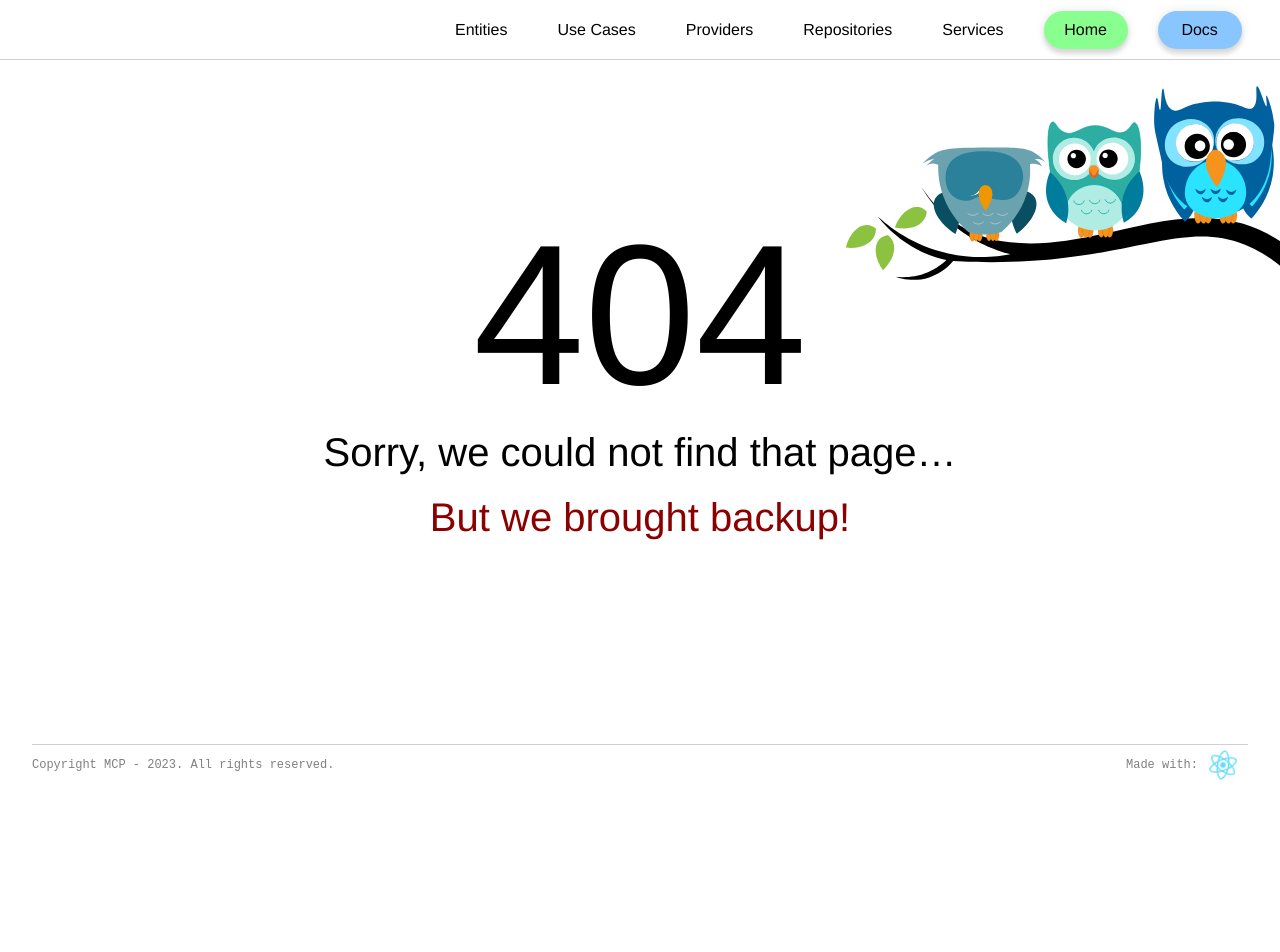
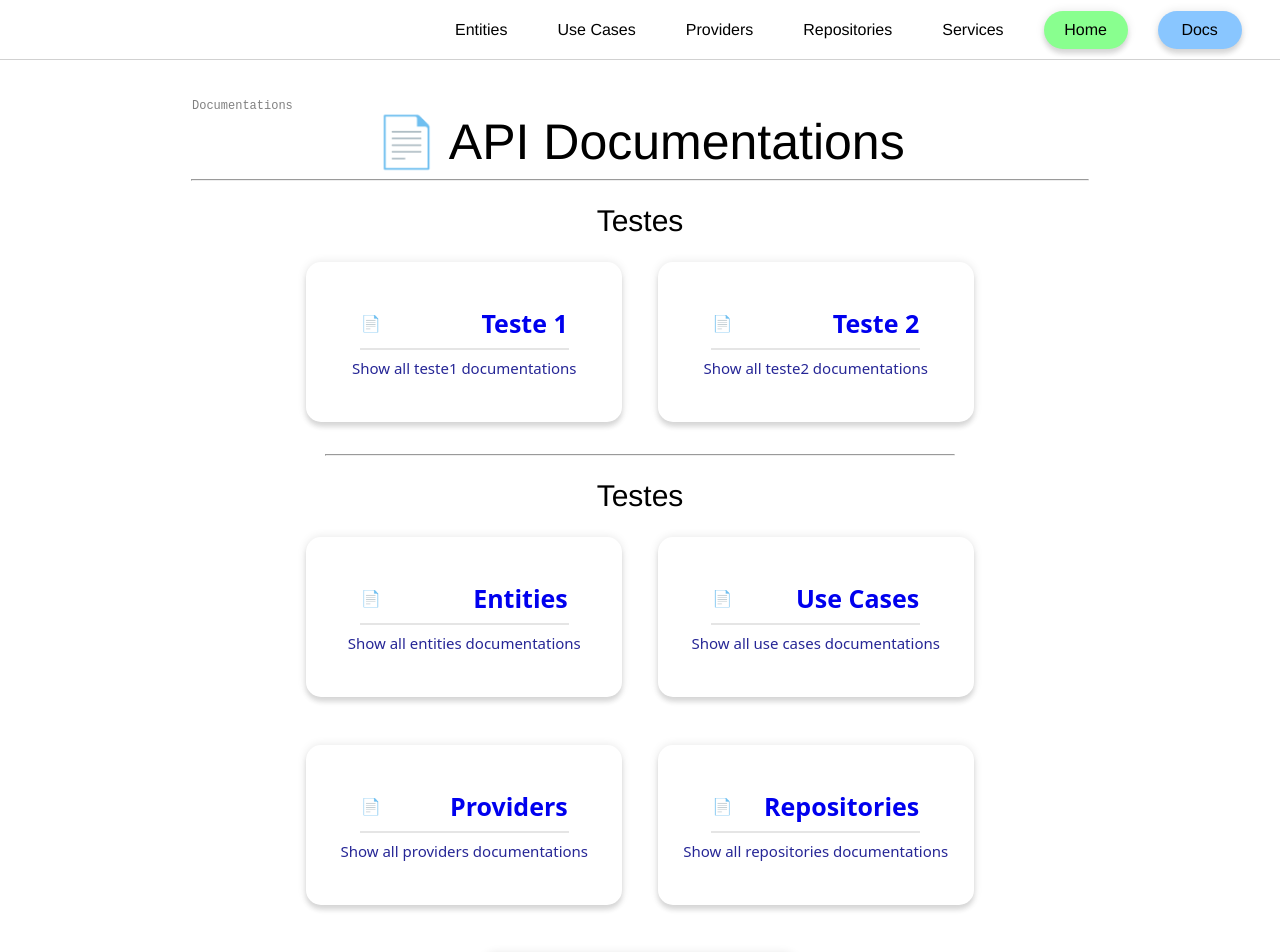
Before and after one commit to matheuscpellanda/erp-api-documentation, a React (Create React App) app: page /erp-api-documentation/docs in a window 1280 px wide. Before the commit this address had no page. Shown: the top 952 px of the page. Before the commit the page ends 800 px from the top, so only its background shows below. Built offline with nearby package versions, Linux system fonts and the light colour scheme.

Commit message:
Updated path

```diff
--- a/package.json
+++ b/package.json
@@ -1,8 +1,8 @@
 {
-  "name": "doc-reference-api",
+  "name": "erp-api-documentation",
   "version": "1.0.0",
   "private": false,
-  "homepage": "https://matheuscpellanda.github.io/doc-reference-api/",
+  "homepage": "https://matheuscpellanda.github.io/erp-api-documentation/",
   "dependencies": {
     "@testing-library/jest-dom": "^5.16.5",
     "@testing-library/react": "^13.4.0",
--- a/src/components/Content.jsx
+++ b/src/components/Content.jsx
@@ -10,10 +10,10 @@ export default class Content extends Component {
   render() {
     return (
       <Switch>
-        <Route exact path="/doc-reference-api/" component={Home} />
-        <Route exact path="/doc-reference-api/entities" component={Entities} />
-        <Route exact path="/doc-reference-api/entities/:entity" component={Entity} />
-        <Route exact path="/doc-reference-api/docs" component={Documentations} />
+        <Route exact path="/erp-api-documentation/" component={Home} />
+        <Route exact path="/erp-api-documentation/entities" component={Entities} />
+        <Route exact path="/erp-api-documentation/entities/:entity" component={Entity} />
+        <Route exact path="/erp-api-documentation/docs" component={Documentations} />
         <Route path="*" component={NotFound} />
       </Switch>
     );
--- a/src/components/EntitySidebar.jsx
+++ b/src/components/EntitySidebar.jsx
@@ -35,7 +35,7 @@ export default class EntitySidebar extends Component {
             <Link
               key={entity}
               className={selected === entity.toLowerCase() ? 'link-sidebar selected' : 'link-sidebar'}
-              to={`/doc-reference-api/entities/${entity.toLowerCase()}`}
+              to={`/erp-api-documentation/entities/${entity.toLowerCase()}`}
             >
               { entity }
             </Link>
--- a/src/components/Header.jsx
+++ b/src/components/Header.jsx
@@ -7,13 +7,13 @@ export default class Header extends Component {
     return (
       <header className="main-header">
         <div className="row gap">
-          <Link to="/doc-reference-api/entities" className="header-secondary">Entities</Link>
+          <Link to="/erp-api-documentation/entities" className="header-secondary">Entities</Link>
           <Link to="/*" className="header-secondary">Use Cases</Link>
           <Link to="/*" className="header-secondary">Providers</Link>
           <Link to="/*" className="header-secondary">Repositories</Link>
           <Link to="/*" className="header-secondary">Services</Link>
-          <Link to="/doc-reference-api/" className="header-primary">Home</Link>
-          <Link to="/doc-reference-api/docs" className="header-primary">Docs</Link>
+          <Link to="/erp-api-documentation/" className="header-primary">Home</Link>
+          <Link to="/erp-api-documentation/docs" className="header-primary">Docs</Link>
         </div>
       </header>
     );
--- a/src/index.js
+++ b/src/index.js
@@ -8,7 +8,7 @@ const root = ReactDOM.createRoot(document.getElementById('root'));
 root.render(
   <React.StrictMode>
     <App />
-  </React.StrictMode>
+  </React.StrictMode>,
 );
 
 reportWebVitals();
--- a/src/pages/Documentations.jsx
+++ b/src/pages/Documentations.jsx
@@ -16,7 +16,7 @@ export default class Documentations extends Component {
             <hr />
             <h2>Testes</h2>
             <section>
-              <Link className="doc-box" to="/doc-reference-api/services">
+              <Link className="doc-box" to="/erp-api-documentation/services">
                 <div className="row">
                   📄️
                   <h2>Teste 1</h2>
@@ -24,7 +24,7 @@ export default class Documentations extends Component {
                 <hr />
                 <h3>Show all teste1 documentations</h3>
               </Link>
-              <Link className="doc-box" to="/doc-reference-api/services">
+              <Link className="doc-box" to="/erp-api-documentation/services">
                 <div className="row">
                   📄️
                   <h2>Teste 2</h2>
@@ -36,7 +36,7 @@ export default class Documentations extends Component {
             </section>
             <h2>Testes</h2>
             <section>
-              <Link className="doc-box" to="/doc-reference-api/entities">
+              <Link className="doc-box" to="/erp-api-documentation/entities">
                 <div className="row">
                   📄️
                   <h2>Entities</h2>
@@ -44,7 +44,7 @@ export default class Documentations extends Component {
                 <hr />
                 <h3>Show all entities documentations</h3>
               </Link>
-              <Link className="doc-box" to="/doc-reference-api/usecases">
+              <Link className="doc-box" to="/erp-api-documentation/usecases">
                 <div className="row">
                   📄️
                   <h2>Use Cases</h2>
@@ -52,7 +52,7 @@ export default class Documentations extends Component {
                 <hr />
                 <h3>Show all use cases documentations</h3>
               </Link>
-              <Link className="doc-box" to="/doc-reference-api/providers">
+              <Link className="doc-box" to="/erp-api-documentation/providers">
                 <div className="row">
                   📄️
                   <h2>Providers</h2>
@@ -60,7 +60,7 @@ export default class Documentations extends Component {
                 <hr />
                 <h3>Show all providers documentations</h3>
               </Link>
-              <Link className="doc-box" to="/doc-reference-api/repositories">
+              <Link className="doc-box" to="/erp-api-documentation/repositories">
                 <div className="row">
                   📄️
                   <h2>Repositories</h2>
@@ -68,7 +68,7 @@ export default class Documentations extends Component {
                 <hr />
                 <h3>Show all repositories documentations</h3>
               </Link>
-              <Link className="doc-box" to="/doc-reference-api/services">
+              <Link className="doc-box" to="/erp-api-documentation/services">
                 <div className="row">
                   📄️
                   <h2>Services</h2>
--- a/src/pages/Entities.jsx
+++ b/src/pages/Entities.jsx
@@ -33,12 +33,12 @@ export default class Entities extends Component {
               </section>
             </div>
             <div className="row">
-              <button type="button" className="button-previous-entity" onClick={() => { history.push('/doc-reference-api/'); }}>
+              <button type="button" className="button-previous-entity" onClick={() => { history.push('/erp-api-documentation/'); }}>
                 {'<'}
                 {' '}
                 Home
               </button>
-              <button type="button" className="button-next-entity" onClick={() => { history.push('/doc-reference-api/entities/orders'); }}>
+              <button type="button" className="button-next-entity" onClick={() => { history.push('/erp-api-documentation/entities/orders'); }}>
                 Orders
                 {' '}
                 {'>'}
--- a/src/pages/Entity.jsx
+++ b/src/pages/Entity.jsx
@@ -29,10 +29,10 @@ export default class Entity extends Component {
     for (const route of Object.keys(this.DEFAULT_ROUTE)) {
       delete this.DEFAULT_ROUTE[route];
     }
-    this.DEFAULT_ROUTE.entities = '/doc-reference-api/entities/';
+    this.DEFAULT_ROUTE.entities = '/erp-api-documentation/entities/';
     const variables = Object.keys(entitiesVariables);
     variables.forEach((variable) => {
-      this.DEFAULT_ROUTE[variable] = `/doc-reference-api/entities/${variable}`;
+      this.DEFAULT_ROUTE[variable] = `/erp-api-documentation/entities/${variable}`;
     });
   };
 
```
Also changed, not shown: 2 other files (tests, documents, lock files or other folders).
